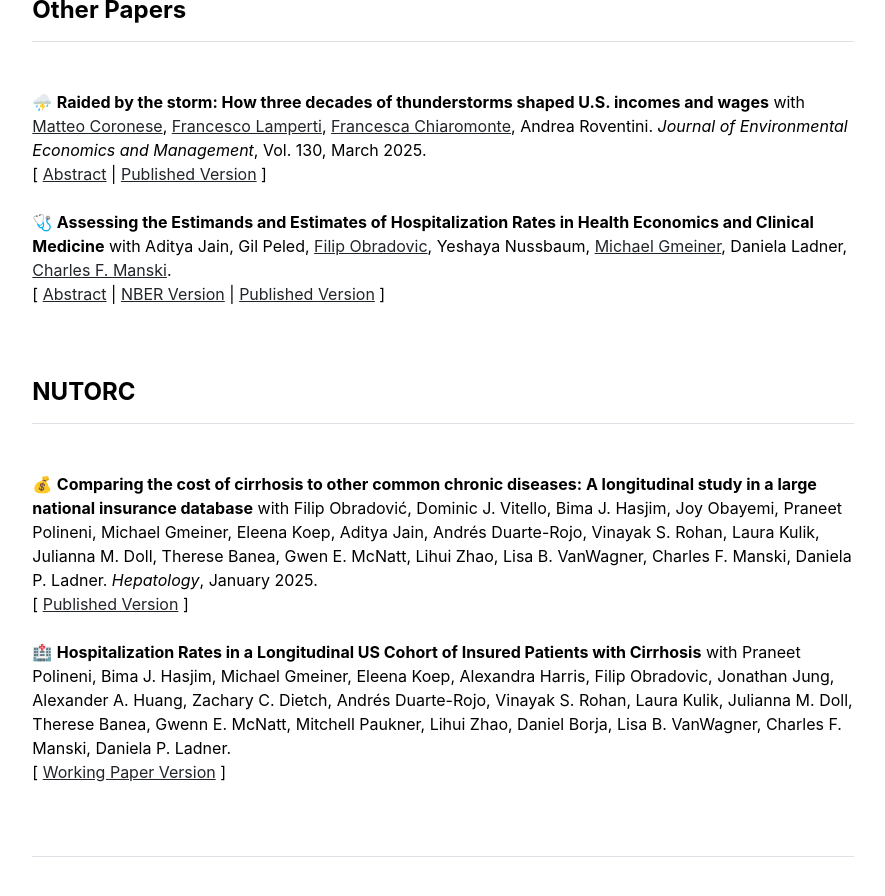
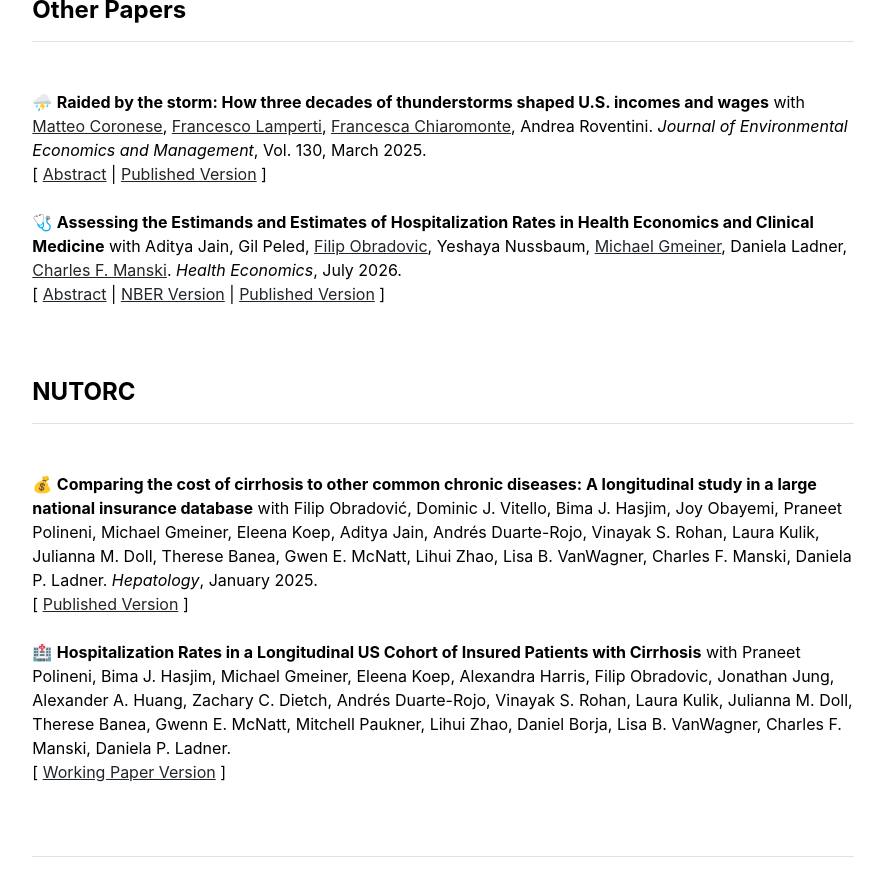
Before and after one commit to fedecrp/fedecrp.github.io, a Jekyll site: the page built from index.md, in a window 1280 px wide and 900 px high, scrolled down 1572 px. Shown: the top 896 px of the window, without its empty margins (197-1082 px from the left). Built offline with Jekyll 4.4.1, drawn with Linux system fonts in a browser that asks for light colours.

Commit message:
Add Health Economics publication details for hospitalization paper.
Co-authored-by: Cursor <cursoragent@cursor.com>

```diff
--- a/_includes/other_papers.html
+++ b/_includes/other_papers.html
@@ -42,6 +42,7 @@
           <a href="https://filipobradovic.com/" target="_blank">Filip Obradovic</a>, Yeshaya Nussbaum,
           <a href="https://sites.google.com/view/michael-gmeiner/home" target="_blank">Michael Gmeiner</a>, Daniela Ladner,
           <a href="https://faculty.wcas.northwestern.edu/cfm754/" target="_blank">Charles F. Manski</a>.
+          <em>Health Economics</em>, July 2026.
         </div>
         <div>
           [
```
